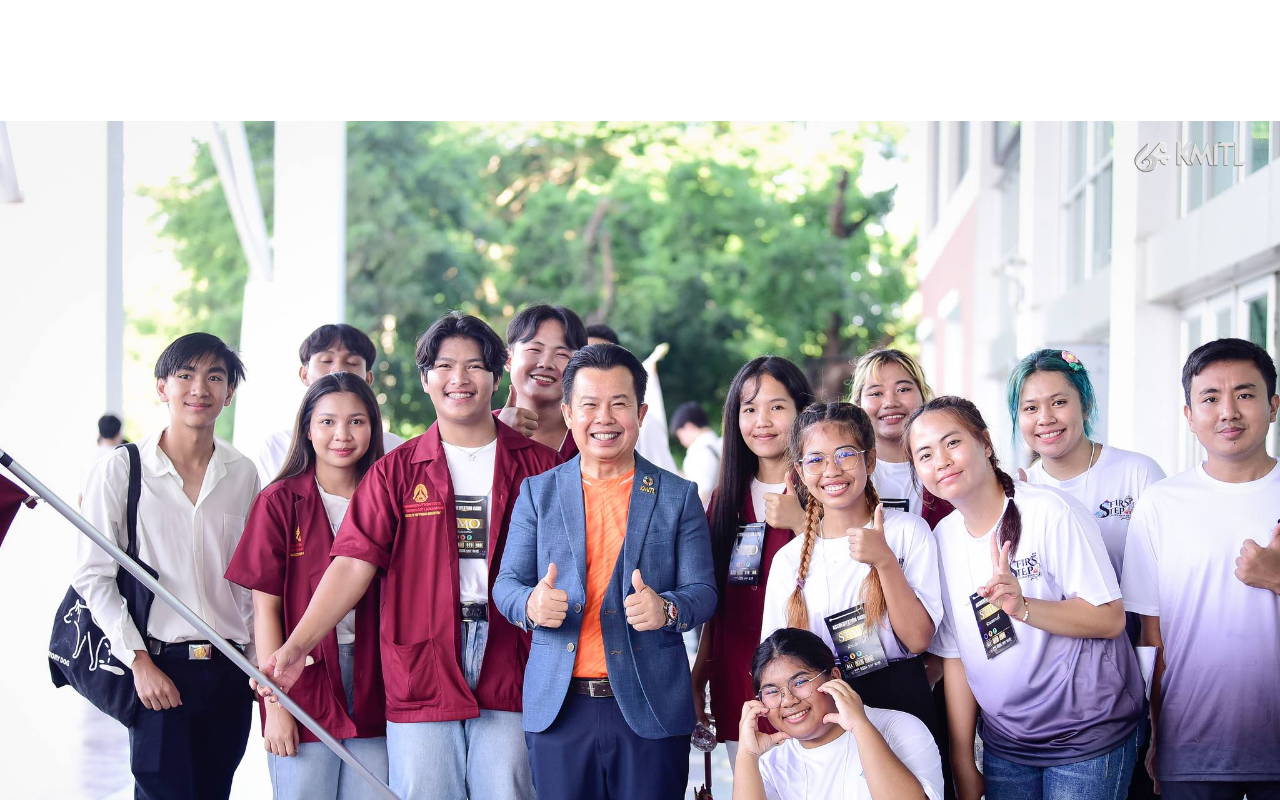
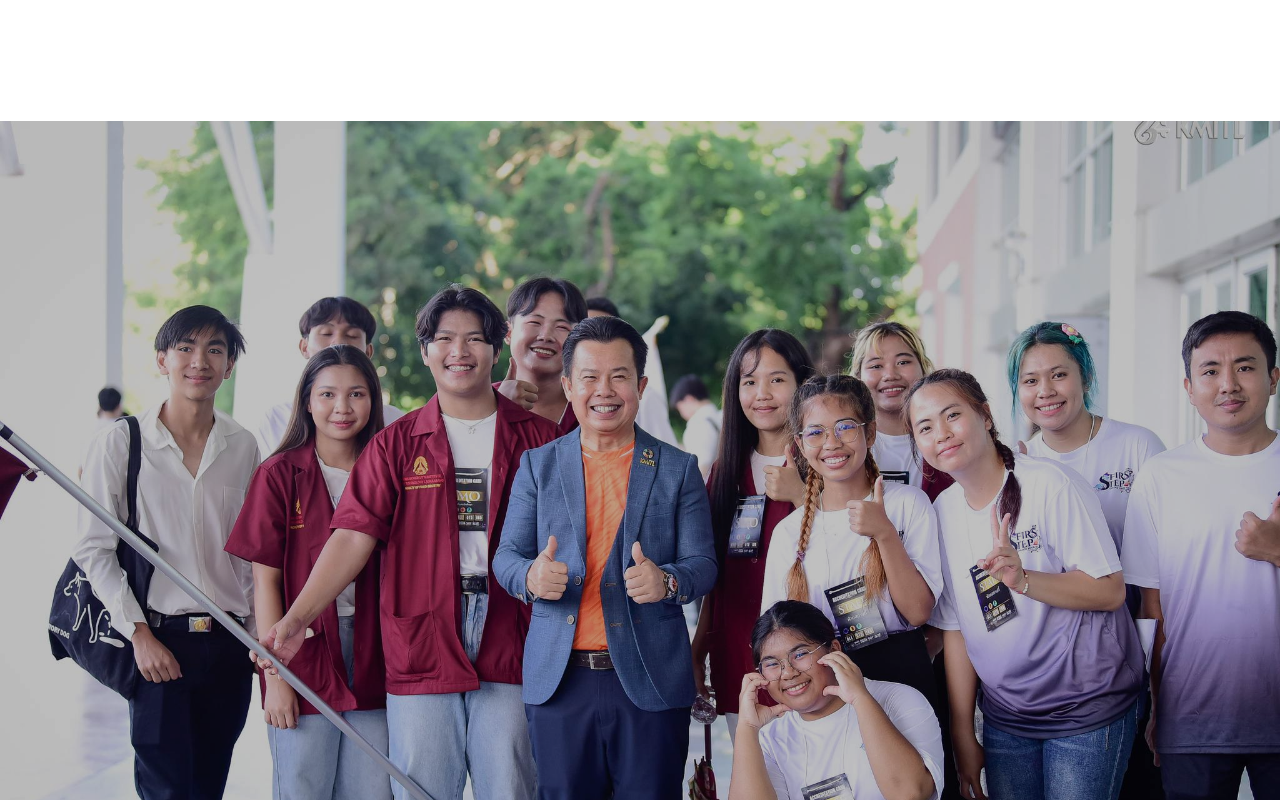
Before and after one commit to DiyaanPulikkal/se_web_project, a React (Vite) app: page /program in a window 1280 px wide. Shown: the part 9760-10560 px from the top of the page. Built offline with nearby package versions, Linux system fonts and the light colour scheme.

Commit message:
do everything jingabell

```diff
--- a/src/Program/Program.jsx
+++ b/src/Program/Program.jsx
@@ -179,7 +179,7 @@ function Program(){
 
                 <div className={style.divOfYear3_4_imag}>
                     <div className={style.divContainImageTnsertedKmitl}>
-                        <img src={kmitl_insert} alt="KMITL" className={style.imagestudent_Queensland} />
+                        <img src={kmitl_insert} alt="KMITL" className={style.imagestudent_kmitl} />
                     </div>
                     <div className={style.divYear3_4_insertima}>
                         <div className={style.divYear3_4}>
--- a/src/Program/Program.module.css
+++ b/src/Program/Program.module.css
@@ -474,7 +474,6 @@
     line-height: 1.6;
     margin-top: 15%;
     margin-left: 12%;
-
 }
 
 
@@ -592,6 +591,7 @@
 
 .divContainImageTnsertedKmitl {
     margin: 0;
+    padding: 0;
 }
 
 
@@ -638,3 +638,14 @@
     justify-content: center;
     padding-top: 80%;
 }
+
+
+.imagestudent_kmitl {
+    width: 100vw;
+    height: 100vh;
+    object-fit: cover;
+    margin: 0;
+    padding: 0;
+    filter: brightness(0.75);
+
+}
```
Also changed, not shown: src/ForgetPassword/ForgetPassword.jsx (added, +12 -0 lines), src/NavBar/NavBar.module.css (+0 -13 lines), src/Register/Register.jsx (added, +10 -0 lines).
